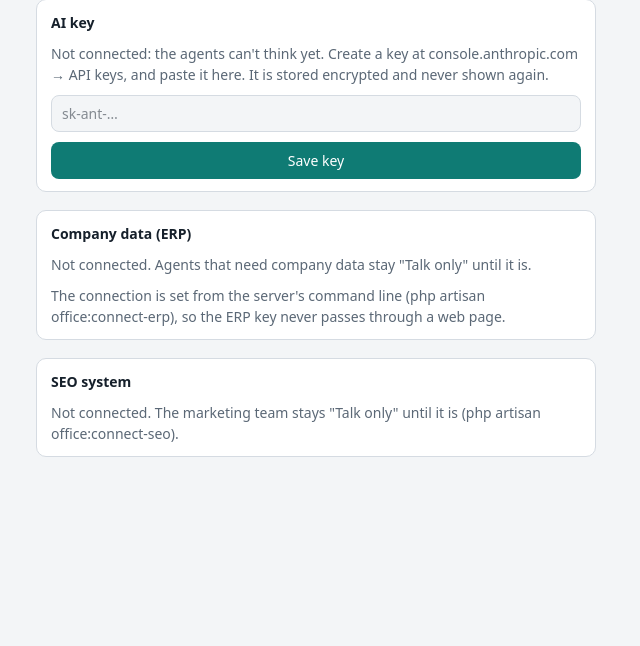
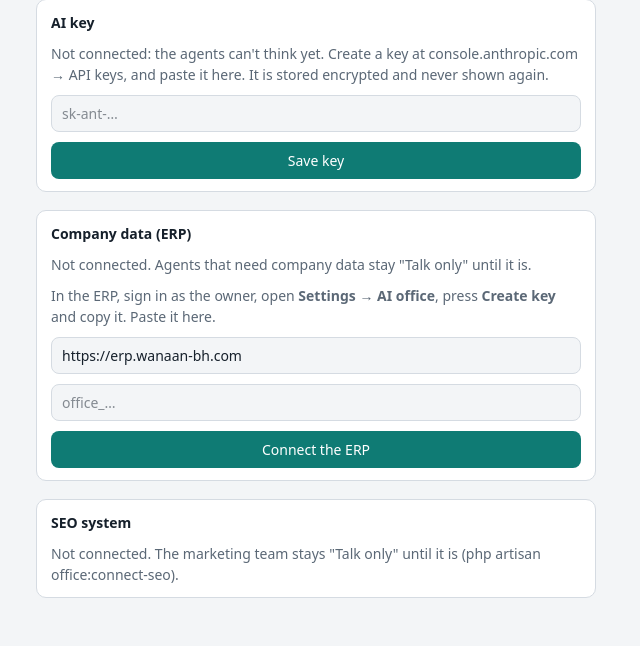
Before and after one commit to qasoom310-max/wanaan-office, a Laravel app: page /settings in a window 1280 px wide. Shown: the part 334-980 px from the top of the page, without its empty margins (0-640 px from the left). Before the commit the page ends 791 px from the top, so only its background shows below. Run offline with Laravel 12, Linux system fonts and the light colour scheme; a user stored in the database is signed in; data comes from the database, SQL or seed files in the repository; tables that the repository leaves empty hold one stand-in row (values such as "Sample post"); style sheets or scripts are compiled from the project's sources.

Commit message:
Settings: connect the ERP by pasting the owner's key; the ERP says which companies
Co-Authored-By: Claude Opus 5.5 <noreply@anthropic.com>

```diff
--- a/app/Http/Controllers/SettingsController.php
+++ b/app/Http/Controllers/SettingsController.php
@@ -5,6 +5,7 @@ namespace App\Http\Controllers;
 use App\Models\Setting;
 use App\Office\AgentModel;
 use App\Office\Erp\ErpClient;
+use App\Office\Erp\ErpProblem;
 use App\Office\Seo\SeoClient;
 use App\Office\Spending;
 use App\Office\Team;
@@ -42,6 +43,34 @@ class SettingsController extends Controller
         return back()->with('status', 'Monthly budget set to $'.number_format((float) $data['budget'], 2).'.');
     }
 
+    /**
+     * Connect the ERP: the address and a read-only key the owner created in the ERP under
+     * Settings → AI office. The ERP itself says which companies the key may read.
+     */
+    public function erp(Request $request, ErpClient $erp): RedirectResponse
+    {
+        $data = $request->validate([
+            'erp_url' => ['required', 'url:https,http', 'max:200'],
+            'erp_key' => ['required', 'string', 'starts_with:office_', 'max:200'],
+        ], ['erp_key.starts_with' => 'That is not an ERP office key: it starts with office_.']);
+
+        try {
+            $companies = $erp->companiesFor(rtrim($data['erp_url'], '/'), trim($data['erp_key']));
+        } catch (ErpProblem $problem) {
+            return back()->withErrors(['erp_key' => ucfirst($problem->getMessage()).'.'])->withInput($request->except('erp_key'));
+        }
+
+        if ($companies === []) {
+            return back()->withErrors(['erp_key' => 'The key may not read any company. Tick at least one when creating it.'])->withInput($request->except('erp_key'));
+        }
+
+        Setting::write(ErpClient::URL, rtrim($data['erp_url'], '/'));
+        Setting::write(ErpClient::KEY, trim($data['erp_key']));
+        Setting::write(ErpClient::WORKSPACES, implode(',', array_column($companies, 'id')));
+
+        return back()->with('status', 'Connected to the ERP: '.implode(', ', array_column($companies, 'name')).'.');
+    }
+
     public function update(Request $request): RedirectResponse
     {
         $data = $request->validate(['anthropic_api_key' => ['required', 'string', 'starts_with:sk-ant-', 'max:300']]);
--- a/app/Office/Erp/ErpClient.php
+++ b/app/Office/Erp/ErpClient.php
@@ -70,6 +70,31 @@ class ErpClient
         return (array) $response->json();
     }
 
+    /**
+     * Ask an ERP which companies a key may read, before saving the connection.
+     *
+     * @return list<array{id: int, name: string}>
+     *
+     * @throws ErpProblem
+     */
+    public function companiesFor(string $url, string $key): array
+    {
+        try {
+            $response = Http::withToken($key)->acceptJson()->timeout(30)->get($url.'/api/office/v1/workspaces');
+        } catch (ConnectionException) {
+            throw new ErpProblem('the ERP could not be reached at that address');
+        }
+
+        if ($response->status() === 401) {
+            throw new ErpProblem('the ERP refused the key: check it was copied whole and is not switched off');
+        }
+        if (! $response->successful()) {
+            throw new ErpProblem('the ERP answered with an error ('.$response->status().'). Is this the right address?');
+        }
+
+        return array_values(array_map(fn (array $row): array => ['id' => (int) $row['id'], 'name' => (string) $row['name']], (array) $response->json('data', [])));
+    }
+
     private function url(): ?string
     {
         return Setting::read(self::URL);
--- a/resources/views/settings/edit.blade.php
+++ b/resources/views/settings/edit.blade.php
@@ -32,15 +32,19 @@
         <button class="btn" type="submit">Save key</button>
     </form>
 
-    <div class="panel" style="max-width:560px">
+    <form class="panel" id="erp" method="POST" action="{{ route('settings.erp') }}" style="max-width:560px">
+        @csrf @method('PUT')
         <b>Company data (ERP)</b>
         @if ($erpConnected)
-            <p class="muted" style="margin:0">Connected to {{ $erpUrl }}, companies {{ $erpWorkspaces }}. Read-only: the ERP itself refuses anything but reading.</p>
+            <p class="muted" style="margin:0">Connected to <b>{{ $erpUrl }}</b>, companies {{ $erpWorkspaces }}. Read-only: the ERP itself refuses anything but reading. Connect again below to switch to another ERP or key.</p>
         @else
             <p class="muted" style="margin:0">Not connected. Agents that need company data stay "Talk only" until it is.</p>
         @endif
-        <p class="muted" style="margin:0">The connection is set from the server's command line (php artisan office:connect-erp), so the ERP key never passes through a web page.</p>
-    </div>
+        <p class="muted" style="margin:0">In the ERP, sign in as the owner, open <b>Settings → AI office</b>, press <b>Create key</b> and copy it. Paste it here.</p>
+        <input class="field" type="url" name="erp_url" value="{{ old('erp_url', $erpUrl ?: 'https://erp.wanaan-bh.com') }}" placeholder="https://erp.wanaan-bh.com" aria-label="ERP address" required>
+        <input class="field" type="password" name="erp_key" placeholder="office_…" autocomplete="off" aria-label="ERP office key" required>
+        <button class="btn" type="submit">Connect the ERP</button>
+    </form>
 
     <div class="panel" style="max-width:560px">
         <b>SEO system</b>
--- a/routes/web.php
+++ b/routes/web.php
@@ -41,5 +41,6 @@ Route::middleware(['auth', EnsurePasswordChanged::class])->group(function () {
         Route::get('settings', [SettingsController::class, 'edit'])->name('settings');
         Route::put('settings', [SettingsController::class, 'update'])->name('settings.update');
         Route::put('settings/budget', [SettingsController::class, 'budget'])->name('settings.budget');
+        Route::put('settings/erp', [SettingsController::class, 'erp'])->name('settings.erp');
     });
 });
```
Also changed, not shown: tests/Feature/ErpTest.php (+21 -0 lines).
